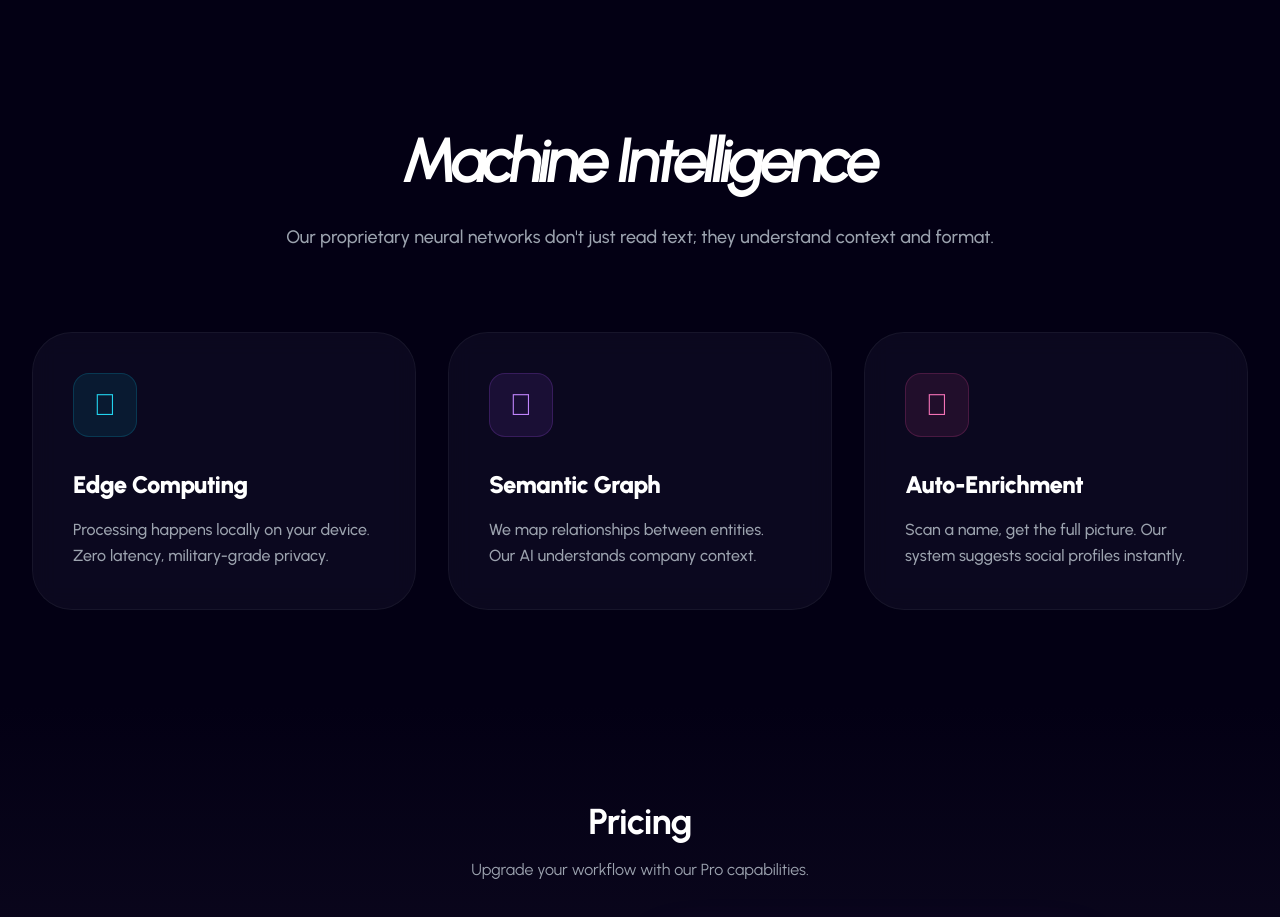
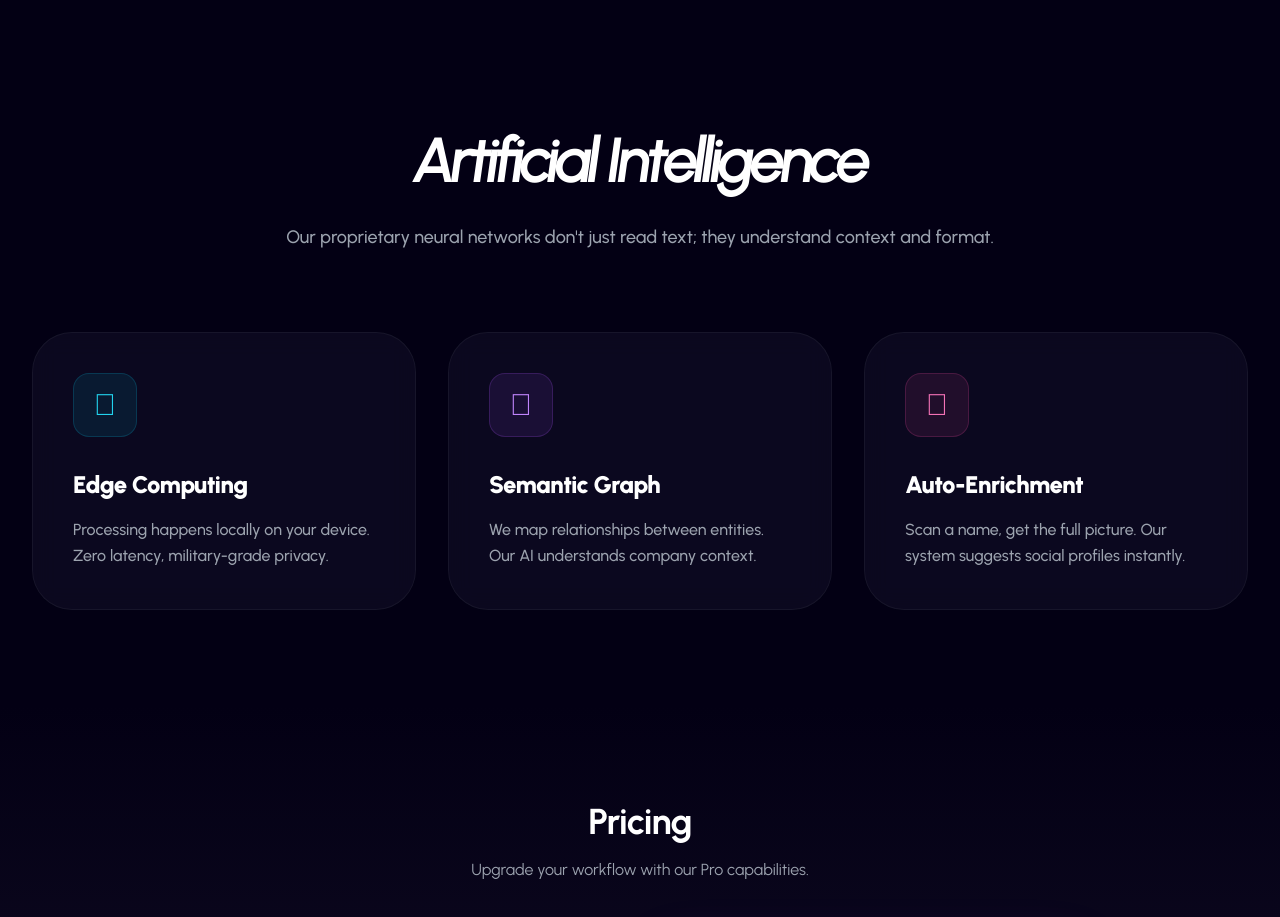
Before and after one commit to ZenpleLife/ABCScan-Web, a plain HTML site: page index.html in a window 1280 px wide. Shown: the part 1000-1917 px from the top of the page. Drawn offline with nearby package versions, Linux system fonts and the light colour scheme.

Commit message:
Update index.html

```diff
--- a/index.html
+++ b/index.html
@@ -286,7 +286,7 @@
     <section id="features" class="py-24 relative">
         <div class="max-w-7xl mx-auto px-4 sm:px-6 lg:px-8">
             <div class="text-center max-w-3xl mx-auto mb-20">
-                <h2 class="text-4xl md:text-6xl font-black mb-8 tracking-tighter italic">Machine Intelligence</h2>
+                <h2 class="text-4xl md:text-6xl font-black mb-8 tracking-tighter italic">Artificial Intelligence</h2>
                 <p class="text-gray-400 text-lg font-medium leading-relaxed">Our proprietary neural networks don't just
                     read text; they understand context and format.</p>
             </div>
@@ -480,4 +480,5 @@
 
 </body>
 
+
 </html>
```
